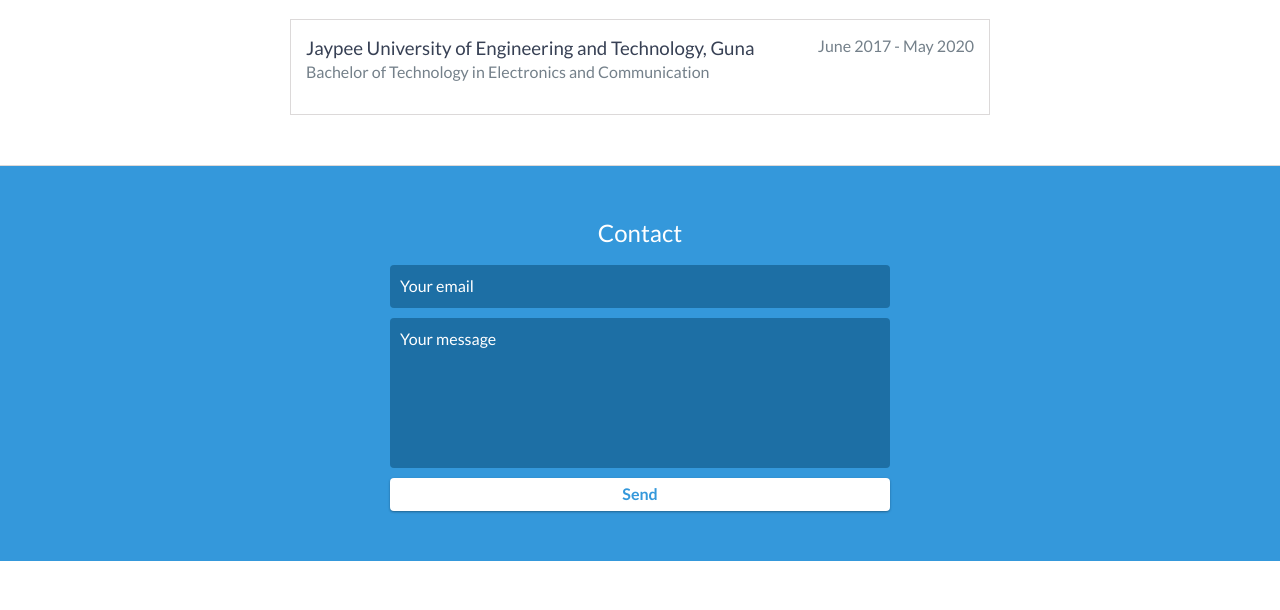
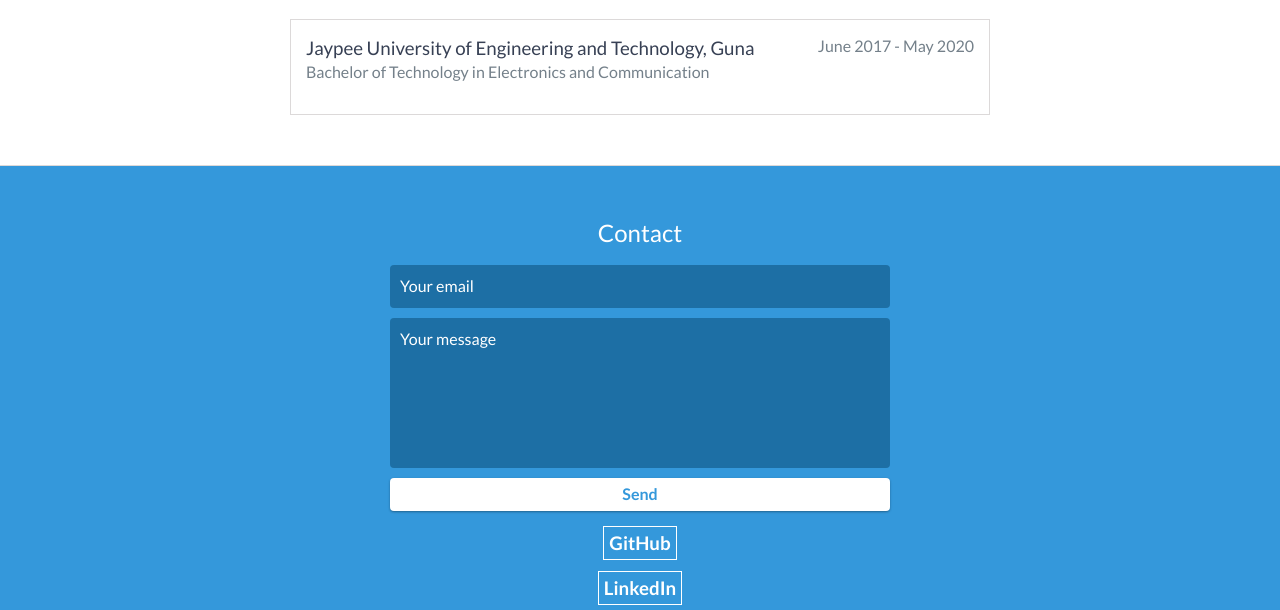
Before and after one commit to Abhi-nav-sharma/portfolio, a plain HTML site: page index.html in a window 1280 px wide. Shown: the part 3374-3984 px from the top of the page. Drawn offline with nearby package versions, Linux system fonts and the light colour scheme.

Commit message:
feat: git and linkedin

```diff
--- a/index.html
+++ b/index.html
@@ -218,6 +218,12 @@
                 <button type="submit">Send</button>
             </form>
         </div>
+        <div>
+            <div>
+                <h3><a  style="color: white;border: 1px solid white; padding: 5px;" href="https://github.com/Abhi-nav-sharma" target="_blank">GitHub</a></h3>
+                <h3 style="margin: 0;"><a  style="color: white;border: 1px solid white; padding: 5px;" href="https://www.linkedin.com/in/abhinav2507/" target="_blank">LinkedIn</a></h3>
+            </div>
+        </div>
         <!-- End #contact-form -->
     </div>
     <!-- End #contact -->
```
